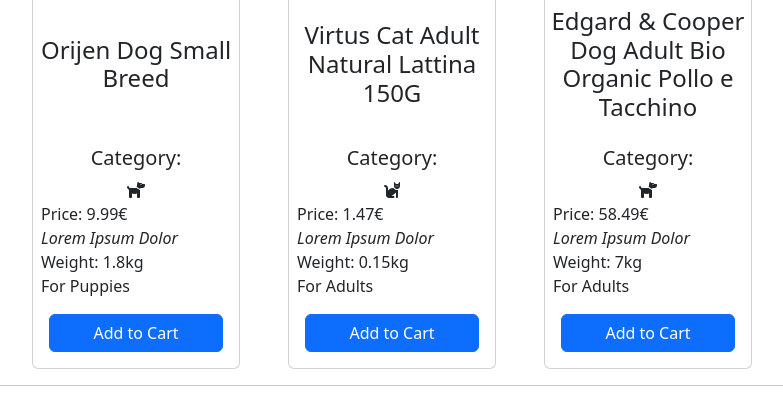
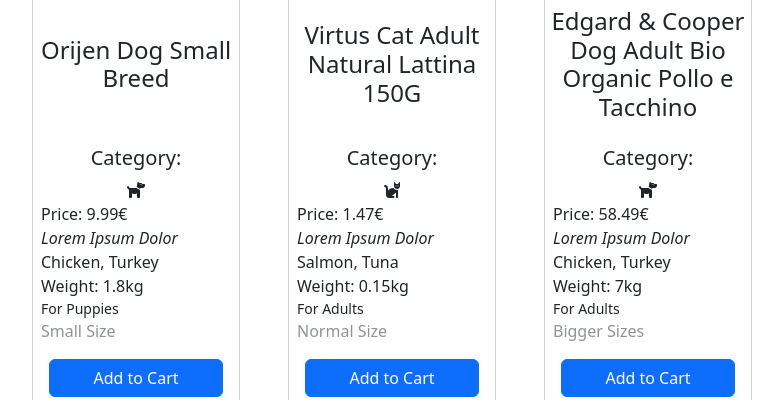
Before and after one commit to GiuliaSetti/php-oop-2, a PHP site: page / in a window 1280 px wide. Shown: the part 420-820 px from the top of the page, without its empty margins (248-1031 px from the left). Run offline with PHP 8.4, Linux system fonts and the light colour scheme.

Commit message:
feat: added other 2 Traits

```diff
--- a/Models/Accessory.php
+++ b/Models/Accessory.php
@@ -4,19 +4,29 @@
     require_once __DIR__ . '/Product.php';
     require_once __DIR__ . '/Pet.php';
 
+    //tratti
+    require_once __DIR__ . '/../Traits/Material.php';
+    require_once __DIR__ . '/../Traits/Size.php';
+
     //classe ACCESSORI che estende PRODOTTI
     class Accessory extends Product
     {
+
+        use Material;
+        use Size;
+
         //protected per type e cancellato size per usarlo come trait (?)
         protected $type;
 
-        function __construct(string $name, Pet $pet, float $price, string $image, string $desc, string $type)
+        function __construct(string $name, Pet $pet, float $price, string $image, string $desc, string $type, string $material, string $size)
         {
             //proprietà della classe genitore
             parent::__construct($name, $pet, $price, $image,  $desc);
 
             //proprietà aggiuntive della classe figlio
             $this->type = $type;
+            $this->material = $material;
+            $this->size = $size;
         }
 
         public function getType(){
--- a/Models/Food.php
+++ b/Models/Food.php
@@ -6,17 +6,20 @@
 
     //tratti
     require_once __DIR__ . '/../Traits/Age.php';
+    require_once __DIR__ . '/../Traits/Size.php';
 
 
     //classe FOOD che estende PRODOTTI
     class Food extends Product
     {
+        // introdotto tratto Age
         use Age;
+        use Size;
 
         protected $weight;
         protected $ingredients;
 
-        function __construct(string $name, Pet $pet, float $price, string $image, string $desc, float $weight, array $ingredients, string $age)
+        function __construct(string $name, Pet $pet, float $price, string $image, string $desc, float $weight, array $ingredients, string $age, string $size)
         {
             //proprietà della classe genitore
             parent::__construct($name, $pet, $price, $image,  $desc);
@@ -25,13 +28,17 @@
             $this->weight = $weight;
             $this->ingredients = $ingredients;
             $this->age = $age;
+            $this->size = $size;
         }
-
-
+        //metodo per far implodere l'array ingredienti
         public function getIngredients($ingredients){
             return implode(", ", $ingredients);
         }
-
+        //metodo per gli ingredienti
+        public function getIng(){
+            return $this->getIngredients($this->ingredients);
+        }
+        //metodo per il peso
         public function getWeigth(){
             return $this->weight;
         }
--- a/Models/Toy.php
+++ b/Models/Toy.php
@@ -5,17 +5,19 @@
 
    //tratti
     require_once __DIR__ . '/../Traits/Age.php';
+    require_once __DIR__ . '/../Traits/Material.php';
 
     //classe TOY che estende PRODOTTI
     class Toy extends Product
     {
 
         use Age;
+        use Material;
 
         // cambiato in protected e brand - age e material cancellati per usarli come trait (?)
         protected $brand;
 
-        function __construct(string $name, Pet $pet, float $price, string $image, string $desc, string $brand, string $age)
+        function __construct(string $name, Pet $pet, float $price, string $image, string $desc, string $brand, string $age, string $material)
         {
             //proprietà della classe genitore
             parent::__construct($name, $pet, $price, $image,  $desc);
@@ -23,6 +25,7 @@
             //proprietà aggiuntive della classe figlio
             $this->brand = $brand;
             $this->age = $age;
+            $this->material = $material;
 
         }
 
--- a/Partials/main.php
+++ b/Partials/main.php
@@ -37,8 +37,10 @@
 
                                 <div>Price: <?= $product->getPrice(); ?></div>
                                 <div class="fst-italic"><?= $product->getDesc(); ?></div>
+                                <div><?= $product->getIng() ?></div>
                                 <div>Weight: <?= $product->getWeigth() ?>kg</div>
-                                <div>For <?= $product->getAge() ?></div>
+                                <div class="small">For <?= $product->getAge() ?></div>
+                                <div class="text-body-tertiary"><?= $product->getSize() ?></div>
 
                             </div>
 
@@ -59,7 +61,7 @@
 
             <hr>
             <!-- toys section -->
-            <div class="food_section my-3">
+            <div class="toys_section my-3">
                 <h2 id="toys" class="text-center">TOYS</h2>
                 <div class="foods d-flex justify-content-center gap-5 my-3">
                     <?php
@@ -93,7 +95,8 @@
                                 <div>Price: <?= $product->getPrice(); ?></div>
                                 <div class="fst-italic"><?= $product->getDesc(); ?></div>
                                 <div>Made by <b class="text-uppercase"><?= $product->getBrand() ?></b> </div>
-                                <div>For <?= $product->getAge() ?></div>
+                                <div class="text-body-tertiary">For <?= $product->getAge() ?></div>
+                                <div class="small">Made of <?= $product->getMaterial() ?></div>
 
                             </div>
 
@@ -113,7 +116,7 @@
             <!-- /toys section -->
             <hr>
             <!-- accessories section -->
-            <div class="food_section my-3">
+            <div class="accessories_section my-3">
                 <h2 id="accessories" class="text-center">ACCESSORIES</h2>
                 <div class="foods d-flex justify-content-center gap-5 my-3">
                     <?php
@@ -147,6 +150,8 @@
                                 <div>Price: <?= $product->getPrice(); ?></div>
                                 <div class="fst-italic"><?= $product->getDesc(); ?></div>
                                 <div><?= $product->getType() ?></div>
+                                <div class="small">Made of <?= $product->getMaterial() ?></div>
+                                <div class="text-body-tertiary"><?= $product->getSize() ?></div>
 
                             </div>
 
--- a/Traits/Material.php
+++ b/Traits/Material.php
@@ -6,6 +6,6 @@ trait Material {
   protected $material;
 
   public function getMaterial(){
-    return $this->age;
+    return $this->material;
   }
 }
--- a/db.php
+++ b/db.php
@@ -12,9 +12,9 @@
 
 
     $foods = [
-        new Food('Orijen Dog Small Breed', $categories[0], 9.99, 'https://arcaplanet.vtexassets.com/arquivos/ids/271585/Orijen-Adult-Small-Breed.jpg?v=1769497911', 'Lorem Ipsum Dolor', 1.8, ['Chicken', 'Turkey'], 'Puppies'),
-        new Food('Virtus Cat Adult Natural Lattina 150G', $categories[1], 1.47, 'https://arcaplanet.vtexassets.com/arquivos/ids/272312/virtus-cat-deep-sea-formula-multipack-24x150g.jpg?v=1769621064', 'Lorem Ipsum Dolor', 0.15, ['Salmon', 'Tuna'], 'Adults'),
-        new Food('Edgard & Cooper Dog Adult Bio Organic Pollo e Tacchino', $categories[0], 58.49, 'https://arcaplanet.vtexassets.com/arquivos/ids/268536/edgard-cooper-dog-adult-bio-organic-pollo-e-tacchino-front.jpg?v=1768484098', 'Lorem Ipsum Dolor', 7, ['Chicken', 'Turkey'], 'Adults'),
+        new Food('Orijen Dog Small Breed', $categories[0], 9.99, 'https://arcaplanet.vtexassets.com/arquivos/ids/271585/Orijen-Adult-Small-Breed.jpg?v=1769497911', 'Lorem Ipsum Dolor', 1.8, ['Chicken', 'Turkey'], 'Puppies', 'Small Size'),
+        new Food('Virtus Cat Adult Natural Lattina 150G', $categories[1], 1.47, 'https://arcaplanet.vtexassets.com/arquivos/ids/272312/virtus-cat-deep-sea-formula-multipack-24x150g.jpg?v=1769621064', 'Lorem Ipsum Dolor', 0.15, ['Salmon', 'Tuna'], 'Adults', 'Normal Size'),
+        new Food('Edgard & Cooper Dog Adult Bio Organic Pollo e Tacchino', $categories[0], 58.49, 'https://arcaplanet.vtexassets.com/arquivos/ids/268536/edgard-cooper-dog-adult-bio-organic-pollo-e-tacchino-front.jpg?v=1768484098', 'Lorem Ipsum Dolor', 7, ['Chicken', 'Turkey'], 'Adults', 'Bigger Sizes'),
     ];
 
 
@@ -28,9 +28,9 @@
     ];
 
     $accessories = [
-        new Accessory('Cuccia Rettangolare Morbida Indi', $categories[0], 28.50, 'https://arcaplanet.vtexassets.com/arquivos/ids/273277/LOVEDI-CUCCIA-RETT.-MORBIDA-INDI-CM.45X35X20.jpg?v=1768082733', 'Lorem Ipsum Dolor', 'Dogs Bed'),
-        new Accessory('Cuccia Casetta Igloo in Sisal', $categories[1], 39.90, 'https://arcaplanet.vtexassets.com/arquivos/ids/265737/220273_PHO_PRO_DOG_CLIP_36352-1.jpg?v=1768004184', 'Lorem Ipsum Dolor', 'Cats Bed'),
-        new Accessory('Ciotola in Ceramica Grigia', $categories[1], 3.95, 'https://arcaplanet.vtexassets.com/arquivos/ids/266458/trixie-ciotola-ceramica-grigio-250ml.jpg?v=1769300311', 'Lorem Ipsum Dolor', 'Cats Bowl'),
+        new Accessory('Cuccia Rettangolare Morbida Indi', $categories[0], 28.50, 'https://arcaplanet.vtexassets.com/arquivos/ids/273277/LOVEDI-CUCCIA-RETT.-MORBIDA-INDI-CM.45X35X20.jpg?v=1768082733', 'Lorem Ipsum Dolor', 'Dogs Bed', 'Fabric', 'Normal Size'),
+        new Accessory('Cuccia Casetta Igloo in Sisal', $categories[1], 39.90, 'https://arcaplanet.vtexassets.com/arquivos/ids/265737/220273_PHO_PRO_DOG_CLIP_36352-1.jpg?v=1768004184', 'Lorem Ipsum Dolor', 'Cats Bed', 'Farbic', 'Small Size'),
+        new Accessory('Ciotola in Ceramica Grigia', $categories[1], 3.95, 'https://arcaplanet.vtexassets.com/arquivos/ids/266458/trixie-ciotola-ceramica-grigio-250ml.jpg?v=1769300311', 'Lorem Ipsum Dolor', 'Cats Bowl', 'Ceramic', 'Normal Size'),
 
     ];
 
```
